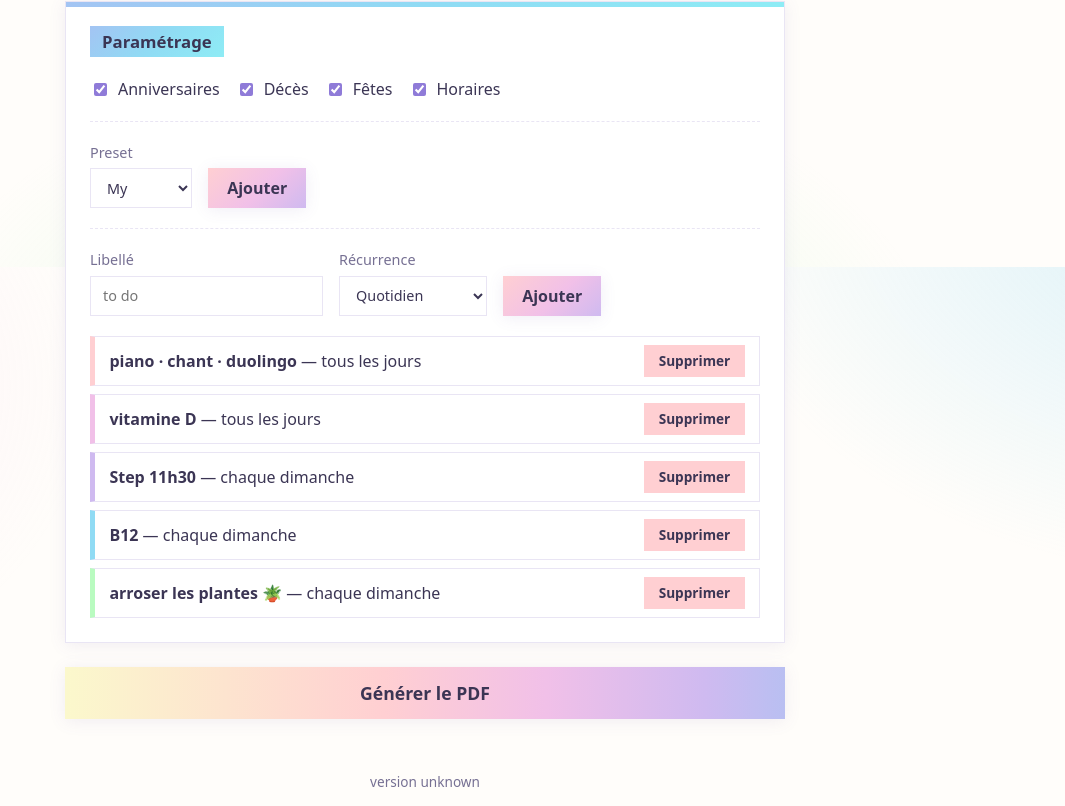
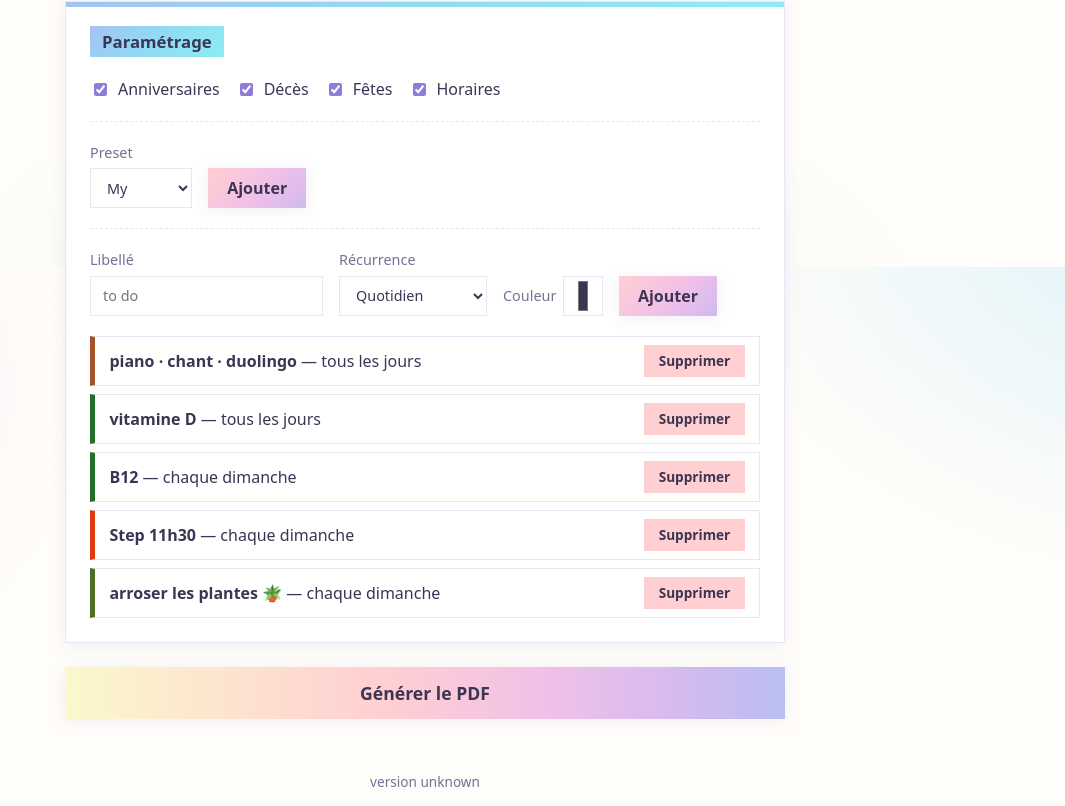
Before and after one commit to myracodes/calendor, a React (Vite) app: page / in a window 1280 px wide. Shown: the part 533-1339 px from the top of the page, without its empty margins (215-1280 px from the left). Built offline with nearby package versions, Linux system fonts and the light colour scheme; what @react-pdf/renderer would draw is missing.

Commit message:
feat: implement task color choice

```diff
--- a/src/components/ParametrageSection/ParametrageSection.css
+++ b/src/components/ParametrageSection/ParametrageSection.css
@@ -85,27 +85,23 @@
   gap: 1rem;
   padding: 0.5rem 0.9rem;
   border: 1px solid var(--line);
-  border-left: 5px solid var(--periwinkle);
+  border-left: 5px solid var(--ink);
   background: var(--surface);
 }
 
-/* Liseré qui déroule la palette au fil de la liste */
-.event-list li:nth-child(5n + 1) {
-  border-left-color: var(--cotton-rose);
+/* ===== Sélecteur de couleur ===== */
+
+.color-field {
+  flex-direction: row;
+  align-items: center;
+  gap: 0.4rem;
 }
 
-.event-list li:nth-child(5n + 2) {
-  border-left-color: var(--pink-orchid);
+.color-field input {
+  width: var(--control-h);
+  height: var(--control-h);
+  padding: 0.2rem;
+  border: 1px solid var(--line);
+  background: var(--surface);
+  cursor: pointer;
 }
-
-.event-list li:nth-child(5n + 3) {
-  border-left-color: var(--periwinkle);
-}
-
-.event-list li:nth-child(5n + 4) {
-  border-left-color: var(--sky-blue);
-}
-
-.event-list li:nth-child(5n + 5) {
-  border-left-color: var(--celadon);
-}
--- a/src/components/ParametrageSection/ParametrageSection.tsx
+++ b/src/components/ParametrageSection/ParametrageSection.tsx
@@ -1,5 +1,6 @@
 import { useState } from "react"
 import { weekdayNames } from "../../dates"
+import { INK } from "../../pdf/theme"
 import { applyPresetToSettings, PRESETS } from "../../presets"
 import type { CalendarEvent, CalendarSettings, EventRule, SettingsUpdater } from "../../types"
 import "./ParametrageSection.css"
@@ -8,6 +9,8 @@ const WEEKDAYS = weekdayNames()
 const CURRENT_YEAR = new Date().getFullYear()
 const TODAY_ISO = new Date().toISOString().slice(0, 10)
 const DEFAULT_PRESET_NAME = PRESETS[0]?.name ?? ""
+/** Couleur de base des événements — proposée par défaut dans le sélecteur de couleur. */
+const BASE_COLOR = INK
 
 type RuleKind = EventRule["kind"]
 
@@ -19,6 +22,7 @@ interface EventDraft {
   anchor: string
   monthDay: number
   date: string
+  color: string
 }
 
 const EMPTY_DRAFT: EventDraft = {
@@ -29,6 +33,7 @@ const EMPTY_DRAFT: EventDraft = {
   anchor: TODAY_ISO,
   monthDay: 1,
   date: `${CURRENT_YEAR}-01-01`,
+  color: BASE_COLOR,
 }
 
 function buildRule(draft: EventDraft): EventRule {
@@ -93,6 +98,7 @@ export function ParametrageSection({ settings, onUpdate }: ParametrageSectionPro
       id: crypto.randomUUID(),
       label,
       rule: buildRule(draft),
+      color: draft.color === BASE_COLOR ? undefined : draft.color,
     }
     onUpdate("events", [...settings.events, event])
     setDraft(prev => ({ ...EMPTY_DRAFT, kind: prev.kind }))
@@ -194,6 +200,14 @@ export function ParametrageSection({ settings, onUpdate }: ParametrageSectionPro
             <option value="once">Date unique</option>
           </select>
         </label>
+        <label className="color-field">
+          Couleur
+          <input
+            type="color"
+            value={draft.color}
+            onChange={e => setDraft(prev => ({ ...prev, color: e.target.value }))}
+          />
+        </label>
         {draft.kind === "weekly" && (
           <>
             <div className="weekday-picker" role="group" aria-label="Jours de la semaine">
@@ -269,7 +283,7 @@ export function ParametrageSection({ settings, onUpdate }: ParametrageSectionPro
       {settings.events.length > 0 && (
         <ul className="event-list">
           {settings.events.map(event => (
-            <li key={event.id}>
+            <li key={event.id} style={{ borderLeftColor: event.color ?? BASE_COLOR }}>
               <span>
                 <strong>{event.label}</strong> — {describeRule(event.rule)}
               </span>
--- a/src/pdf/CalendarDocument.tsx
+++ b/src/pdf/CalendarDocument.tsx
@@ -141,9 +141,6 @@ const styles = StyleSheet.create({
     lineHeight: 1.15,
     color: INK,
   },
-  dailyEvent: {
-    color: INK_LIGHT,
-  },
   lifeEvent: {
     fontSize: 8,
     lineHeight: 1.15,
@@ -280,14 +277,19 @@ function MonthPage({ settings, year, month }: MonthPageProps) {
                       {LIFE_EVENT_TYPES.filter(kind => kind.isEnabled(settings)).map(kind =>
                         lifeEventsForDay(kind.events, month, day).map(event => (
                           <Text key={`${kind.emoji}-${event.name}`} style={[styles.lifeEvent, kind.style]}>
-                            {kind.emoji ? lifeEventLabel(kind.emoji, event, year, kind.showAge) : lifeEventLabel("", event, year, kind.showAge)}
+                            {kind.emoji
+                              ? lifeEventLabel(kind.emoji, event, year, kind.showAge)
+                              : lifeEventLabel("", event, year, kind.showAge)}
                           </Text>
                         )),
                       )}
                       {eventsForDay(settings.events, day, iso, weekday).map(event => (
                         <Text
                           key={event.id}
-                          style={event.rule.kind === "daily" ? [styles.event, styles.dailyEvent] : styles.event}
+                          style={[
+                            styles.event,
+                            { color: event.color ?? (event.rule.kind === "daily" ? INK_LIGHT : INK) },
+                          ]}
                         >
                           • {event.label}
                         </Text>
--- a/src/presets.ts
+++ b/src/presets.ts
@@ -5,7 +5,7 @@ export interface Preset {
   /** also turn on the birthdays from src/birthdays.ts */
   includeBirthdays?: boolean
   includeDeaths?: boolean
-  events: { label: string; rule: EventRule }[]
+  events: { label: string; rule: EventRule; color?: string }[]
 }
 
 /** Ajoute les événements d'un preset (sans doublons) et active ses options d'affichage. */
@@ -28,16 +28,22 @@ export const PRESETS: Preset[] = [
     includeBirthdays: true,
     includeDeaths: true,
     events: [
-      { label: "piano · chant · duolingo", rule: { kind: "daily" } },
-      { label: "vitamine D", rule: { kind: "daily" } },
-      { label: "Step 11h30", rule: { kind: "weekly", weekdays: [6], interval: 1, anchor: "2026-01-01" } },
+      { label: "piano · chant · duolingo", rule: { kind: "daily" }, color: "#A5522B" },
+      { label: "vitamine D", rule: { kind: "daily" }, color: "#246F29" },
       {
         label: "B12",
         rule: { kind: "weekly", weekdays: [6], interval: 1, anchor: "2026-01-01" },
+        color: "#246F29",
+      },
+      {
+        label: "Step 11h30",
+        rule: { kind: "weekly", weekdays: [6], interval: 1, anchor: "2026-01-01" },
+        color: "#DC3C0F",
       },
       {
         label: "arroser les plantes 🪴",
         rule: { kind: "weekly", weekdays: [6], interval: 1, anchor: "2026-01-01" },
+        color: "#516F24",
       },
     ],
   },
--- a/src/types.ts
+++ b/src/types.ts
@@ -16,6 +16,8 @@ export interface CalendarEvent {
   id: string
   label: string
   rule: EventRule
+  /** hex color for this event's text/marker; falls back to the base ink color when unset */
+  color?: string
 }
 
 export interface CalendarSettings {
```
Also changed, not shown: 1 other file (tests, documents, lock files or other folders).
